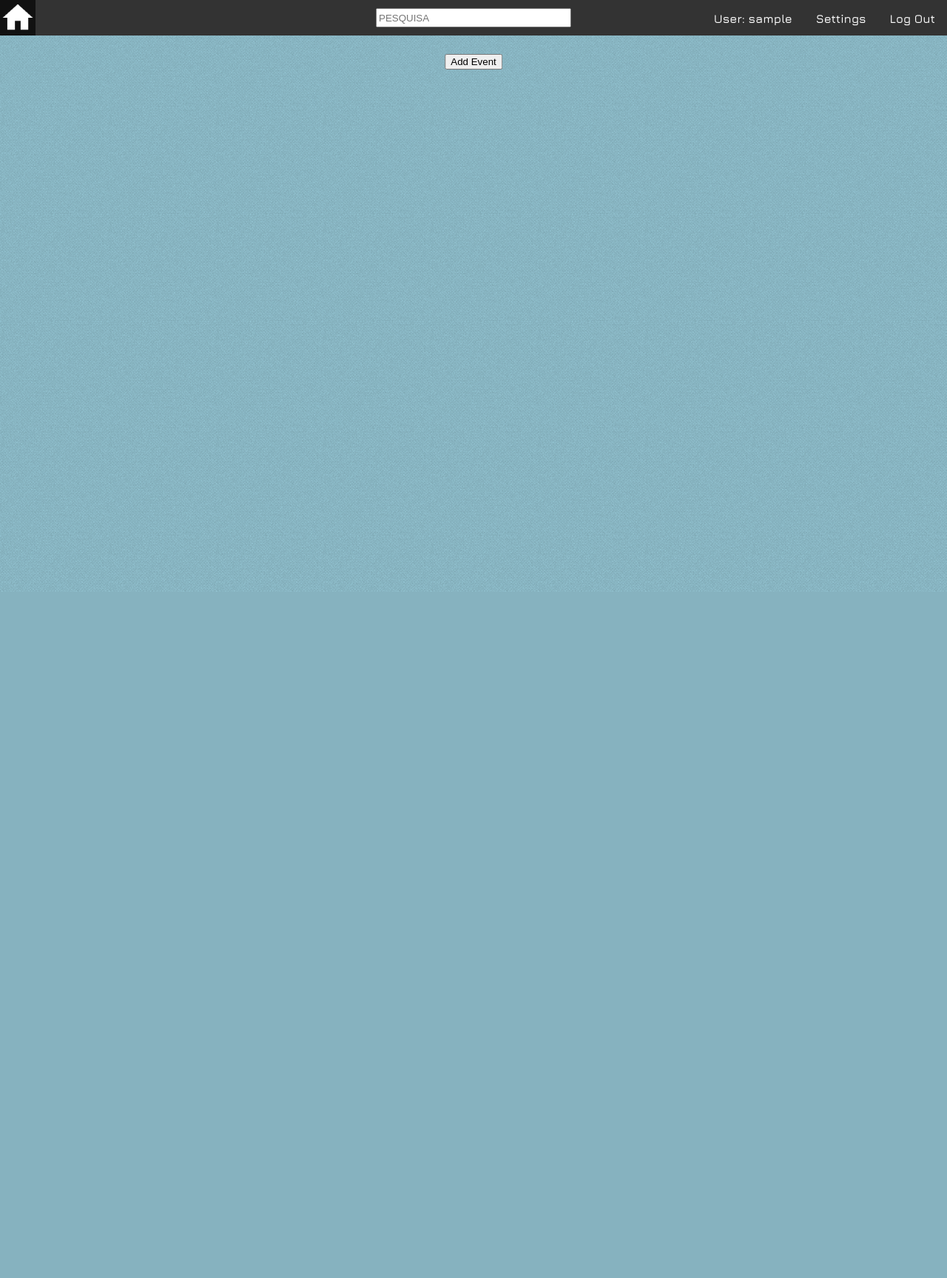
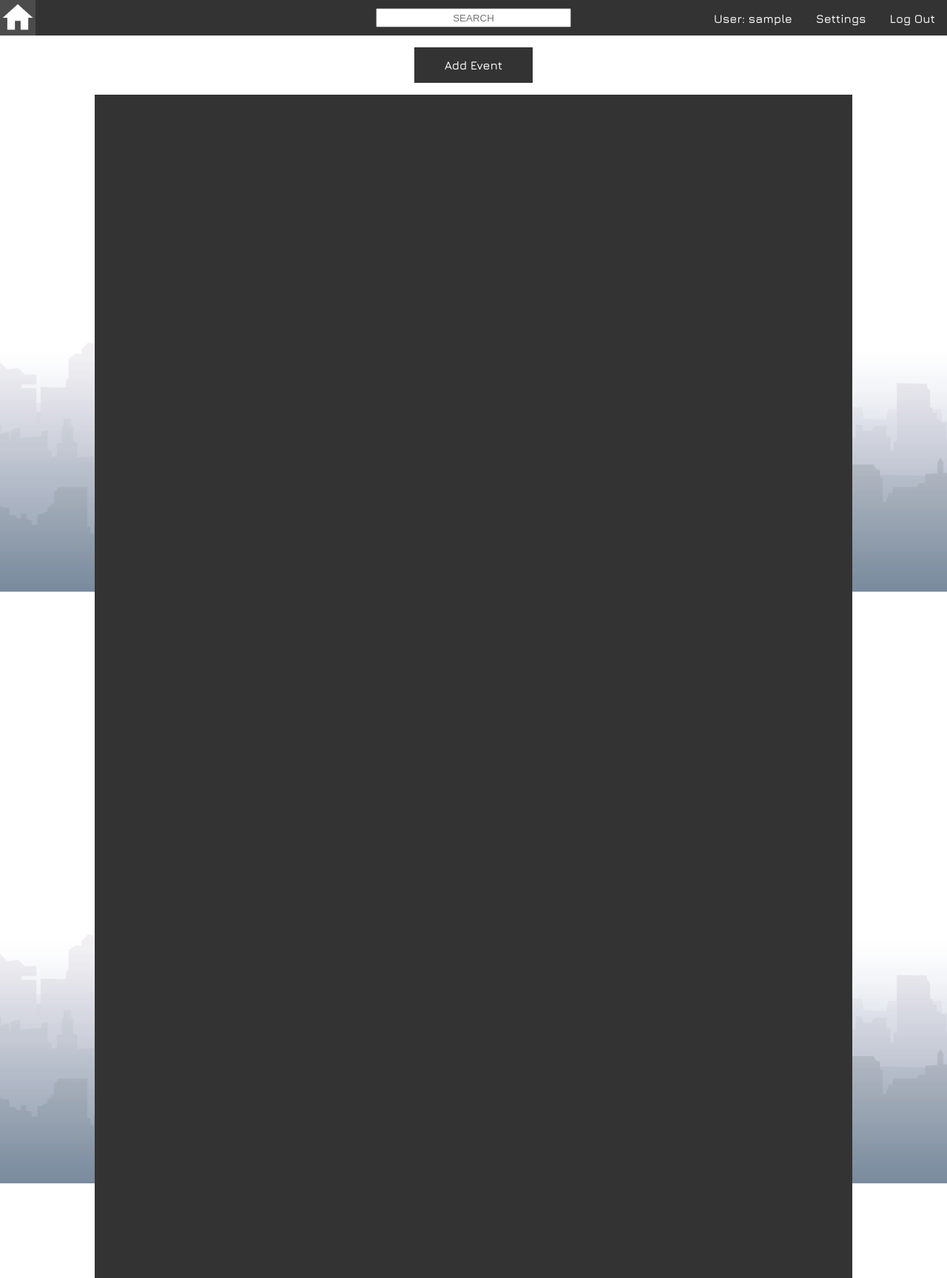
Before and after one commit to up201306506/LTW20152016, a PHP site: page /profile.php in a window 1280 px wide. Shown: the whole page at 74% size. Before the commit the page ends 800 px from the top, so only its background shows below. Run offline with PHP 8.4, Linux system fonts and the light colour scheme; the visitor is signed in with stand-in values (Sample User, id 1); data comes from the database, SQL or seed files in the repository.

Commit message:
Profile :poop:

```diff
--- a/Source Code/PHP/logout.php
+++ b/Source Code/PHP/logout.php
@@ -2,8 +2,9 @@
 
 session_start();
 if (session_destroy()) {
+	header("refresh:3; url=../index.php");
 	echo '<span id="message">Logged out Successfully. Redirecting to Main Page...</span>';
-	header("refresh:3; url=../index.php");
+
 }
 
 ?>
--- a/Source Code/PHP/topnav.php
+++ b/Source Code/PHP/topnav.php
@@ -1,7 +1,8 @@
 <ul>
-	<a class="home_icon" href=""><img src="Images/home_icon.png"></a>
-	<input class="search_bar" type="text" placeholder="PESQUISA">
+	<a class="home_icon" href="profile.php"><img src="Images/home_icon.png"></a>
+	<input class="search_bar" type="text" placeholder="SEARCH">
 	<li><a href="PHP/logout.php">Log Out</a></li>
 	<li><a href="settings.php">Settings</a></li>
 	<li><a href="profile.php">User: <?php echo $_SESSION['login_user']; ?></a></li>
 </ul>
+<div class="spacing"></div>
--- a/Source Code/Styles/newevent.css
+++ b/Source Code/Styles/newevent.css
@@ -6,6 +6,8 @@ html, body {
 }
 
 body {
-	background-image: url("../Images/background.png");
-	background: contain;
+	background-image: url("../Images/background.jpg");
+	background-attachment: fixed;
+	background-repeat: no-repeat;
+	background-size: cover;
 }
--- a/Source Code/Styles/profile.css
+++ b/Source Code/Styles/profile.css
@@ -6,24 +6,36 @@ html, body {
 }
 
 body {
-	background-image: url("../Images/background.png");
-	background: contain;
+	background-image: url("../Images/background.jpg");
+	background-attachment: fixed;
+	background-repeat: no-repeat;
+	background-size: cover;
 }
 
 .add_event {
-	left: 50%;
-	top: 5.5em;
-	position: absolute;
-	transform: translate(-50%);
+	outline: 0;
+	padding: 0;
+	width: 10em;
+	height: 3em;
+	border: none;
+	color: white;
+	font-size: 1em;
+	display: block;
+	margin: 1em auto;
+	background-color: #333;
+	font-family: 'Jura', sans-serif;
+}
+
+.add_event:hover {
+	background-color: #4c4c4c;
 }
 
 .eventDiv {
-	background-color: #FFFFFF;
-	position: absolute;
-	width: 90%;
-	left: 50%;
-	top: 6em;
-	transform: translate(-50%);
+	width: 80%;
+	height: 200%;
+	margin: auto;
+	display: block;
+	background-color: #333;
 }
 
 .eventBox {
--- a/Source Code/Styles/settings.css
+++ b/Source Code/Styles/settings.css
@@ -6,6 +6,8 @@ html, body {
 }
 
 body {
-	background-image: url("../Images/background.png");
-	background: contain;
+	background-image: url("../Images/background.jpg");
+	background-attachment: fixed;
+	background-repeat: no-repeat;
+	background-size: cover;
 }
--- a/Source Code/Styles/topnav.css
+++ b/Source Code/Styles/topnav.css
@@ -23,6 +23,7 @@ ul {
 	outline: 0;
 	width: 20%;
 	height: 1.5em;
+	text-align: center;
 	position: absolute;
 	transform: translate(-50%, -50%);
 }
@@ -48,5 +49,10 @@ li a {
 }
 
 li a:hover, .home_icon:hover {
-	background-color: #111;
+	background-color: #4c4c4c;
 }
+
+.spacing {
+	width: 100%;
+	height: 3em;
+}
--- a/Source Code/index.php
+++ b/Source Code/index.php
@@ -12,9 +12,10 @@ if(isset($_SESSION['login_user'])) {
 <head>
 	<meta charset="utf-8">
 	<title>Eventerer™</title>
-	<link rel="stylesheet" type="text/css" href="Styles/index.css">
 	<script src="JQuery/jquery-1.11.3.min.js"></script>
 	<script type="text/javascript" src="JQuery/accordion.js"></script>
+	<link rel="stylesheet" type="text/css" href="Styles/index.css">
+	<link href='https://fonts.googleapis.com/css?family=Jura:600' rel='stylesheet' type='text/css'>
 </head>
 <body>
 	<img src="Images/Logo2.png">
--- a/Source Code/newevent.php
+++ b/Source Code/newevent.php
@@ -3,10 +3,11 @@
 <head>
 	<meta charset="utf-8">
 	<title>Profile</title>
+	<script src="JQuery/jquery-1.11.3.min.js"></script>
+	<script type="text/javascript" src="JQuery/newevent.js"></script>
 	<link rel="stylesheet" type="text/css" href="Styles/topnav.css">
 	<link rel="stylesheet" type="text/css" href="Styles/newevent.css">
-	<script src="JQuery/jquery-1.11.3.min.js"></script>
-	<script type="text/javascript" src="JQuery/newevent.js"></script>
+	<link href='https://fonts.googleapis.com/css?family=Jura:600' rel='stylesheet' type='text/css'>
 </head>
 <body>
 	<?php
--- a/Source Code/profile.php
+++ b/Source Code/profile.php
@@ -18,32 +18,30 @@
 		include 'Database/event_connection.php';
 		include 'PHP/topnav.php';
 		include 'PHP/event_deletion.php';
-
 	?>
 	<input class="add_event" Onclick="location.href = 'newevent.php';" type="button" value="Add Event" name="AddEventButton">
 	<div class="eventDiv">
 		<?php
-			$uservents = getEventsByUserID($_SESSION['login_user']);
-			$eventtypes = getAllEventTypes();
+			// $uservents = getEventsByUserID($_SESSION['login_user']);
+			// $eventtypes = getAllEventTypes();
 
-			if (!empty($uservents))
-			{
-				foreach($uservents as $row)
-				{
-					echo '<div class="eventBox">';
-						echo '<h2>' . $row['event_id'] . '<h2>';
-						echo '<span class="EventDescription">' . $row['description'] . '<span><br>';
-						echo '<span class="EventType">' . $eventtypes[$row['type']]['type'] . '<span><br>';
-						echo '<span class="EventUser"> Created by: '. $row['user_id'] . '<span><br>';
-						echo '<span class="EventDate">' . $row['date'] . '<span><br>';
-						echo '<span class="EventDescription">' . $row['description'] . '<span><br>';
-						echo '<img src="Images/Event/'.$row['image_path'].'.jpg" alt="image_'.$row['event_id'].'" class="event_image"/>';
-						echo '<form action="" method="post">';
-							echo "<button name='Delete_button' class='deletebutton' value='" . $row['id'] . "'>Delete Event</button>";
-						echo '</form>';
-					echo '</div>';
-				}
-			}
+			// if (!empty($uservents))
+			// {
+			// 	foreach($uservents as $row)
+			// 	{
+			// 		echo '<div class="eventBox">';
+			// 			echo '<a href="event.php?id=' . $row['id'] . '"><h2>' . $row['event_id'] . '<h2></a>';
+			// 			echo '<span class="EventType">' . $eventtypes[$row['type']]['type'] . '<span><br>';
+			// 			echo '<span class="EventUser"> Created by: '. $row['user_id'] . '<span><br>';
+			// 			echo '<span class="EventDate">' . $row['date'] . '<span><br>';
+			// 			echo '<span class="EventDescription">' . $row['description'] . '<span><br>';
+			// 			echo '<img src="Images/Event/'.$row['image_path'].'.jpg" alt="image_'.$row['event_id'].'" class="event_image"/>';
+			// 			echo '<form action="" method="post">';
+			// 				echo "<button name='Delete_button' class='deletebutton' value='" . $row['id'] . "'>Delete Event</button>";
+			// 			echo '</form>';
+			// 		echo '</div>';
+			// 	}
+			// }
 		?>
 	</div>
 </body>
--- a/Source Code/settings.php
+++ b/Source Code/settings.php
@@ -5,6 +5,7 @@
 	<title>Profile</title>
 	<link rel="stylesheet" type="text/css" href="Styles/topnav.css">
 	<link rel="stylesheet" type="text/css" href="Styles/settings.css">
+	<link href='https://fonts.googleapis.com/css?family=Jura:600' rel='stylesheet' type='text/css'>
 </head>
 <body>
 	<?php
```
Also changed, not shown: Source Code/Styles/index.css (+6 -2 lines), Source Code/Images/background.jpg (added).
